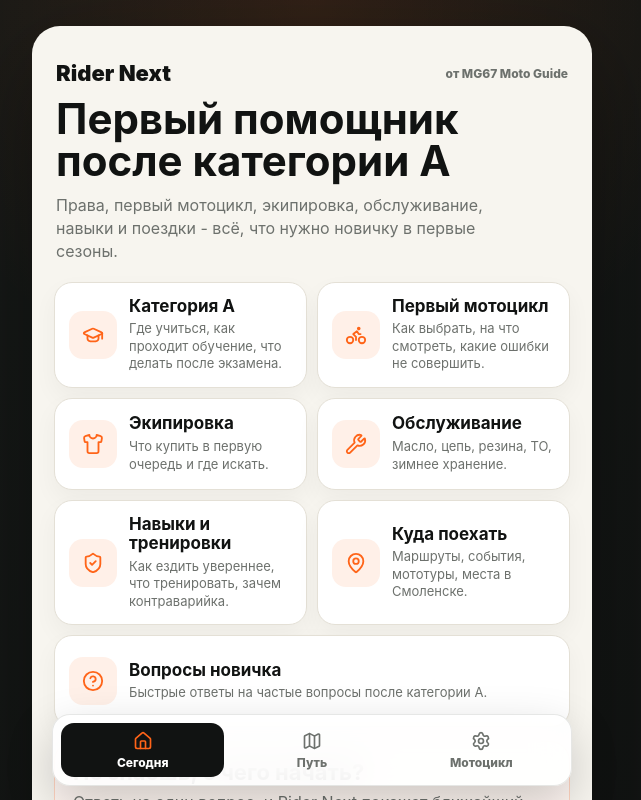
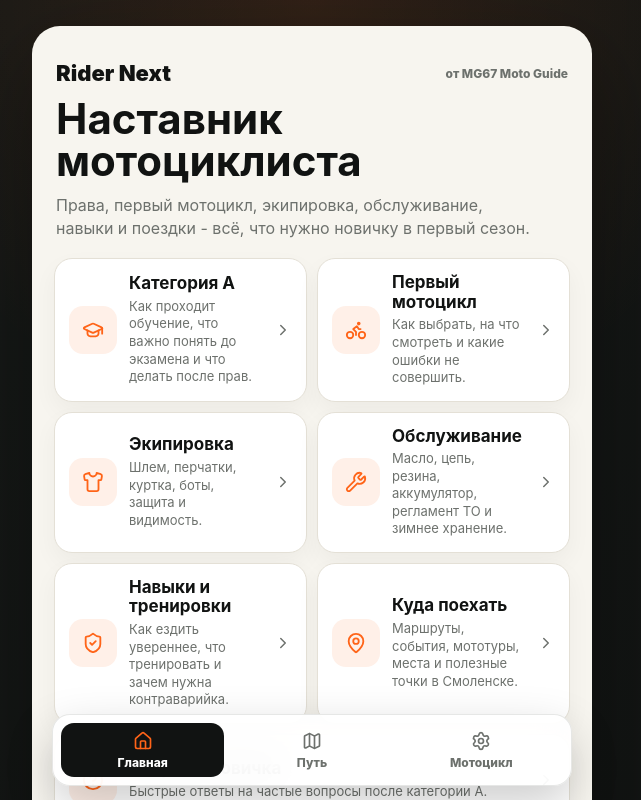
Before and after one commit to Skobius/rider-next, a React (Vite) app: page /home in a window 1280 px wide. Shown: the top 800 px of the page, without its empty margins (328-969 px from the left). Built offline with nearby package versions, Linux system fonts and the light colour scheme.

Commit message:
Use bot content for home sections

```diff
--- a/src/app/App.tsx
+++ b/src/app/App.tsx
@@ -16,6 +16,7 @@ export function App() {
       <Route path="/onboarding" element={<OnboardingPage />} />
       <Route element={<AppShell />}>
         <Route path="/home" element={<HomePage />} />
+        <Route path="/home/:sectionId" element={<HomePage />} />
         <Route path="/journey" element={<JourneyPage />} />
         <Route path="/journey/:stageId" element={<JourneyPage />} />
         <Route path="/motorcycle" element={<MotorcyclePage />} />
--- a/src/data/appStructure.ts
+++ b/src/data/appStructure.ts
@@ -1,14 +1,79 @@
 import {
   Battery,
   Bike,
+  CircleHelp,
   FileText,
   Gauge,
+  GraduationCap,
   MapPin,
   ShieldCheck,
   Shirt,
   Snowflake,
   Wrench,
 } from 'lucide-react';
+
+export const homeInfoSections = [
+  {
+    id: 'category-a',
+    title: 'Категория А',
+    description: 'Как проходит обучение, что важно понять до экзамена и что делать после прав.',
+    intro: 'Раздел про спокойный старт: обучение, теория, базовое управление и первые шаги после экзамена.',
+    topics: ['Как проходит обучение', 'Базовое управление мотоциклом', 'Теоретический курс', 'Что делать после экзамена'],
+    icon: GraduationCap,
+  },
+  {
+    id: 'first-bike',
+    title: 'Первый мотоцикл',
+    description: 'Как выбрать, на что смотреть и какие ошибки не совершить.',
+    intro: 'Первый мотоцикл должен помогать учиться, а не добавлять лишний стресс.',
+    topics: ['Как выбрать', 'Что проверить перед покупкой', 'Какая мощность нужна новичку', 'Типичные ошибки'],
+    icon: Bike,
+  },
+  {
+    id: 'gear',
+    title: 'Экипировка',
+    description: 'Шлем, перчатки, куртка, боты, защита и видимость.',
+    intro: 'Минимум защиты, который нужен для города, обучения и первых поездок.',
+    topics: ['Шлем', 'Перчатки', 'Куртка / черепаха', 'Наколенники / штаны', 'Боты', 'Видимость / отражайки'],
+    icon: Shirt,
+  },
+  {
+    id: 'service',
+    title: 'Обслуживание',
+    description: 'Масло, цепь, резина, аккумулятор, регламент ТО и зимнее хранение.',
+    intro: 'Простой бытовой раздел владельца мотоцикла: что проверять и когда не тянуть.',
+    topics: ['Замена масла', 'Резина', 'Цепь', 'Аккумулятор', 'Регламент ТО', 'Зимнее хранение'],
+    icon: Wrench,
+  },
+  {
+    id: 'skills',
+    title: 'Навыки и тренировки',
+    description: 'Как ездить увереннее, что тренировать и зачем нужна контраварийка.',
+    intro: 'Развитие райдера: базовые навыки, тренировки вне дорог, город и мышление.',
+    topics: ['Путь райдера', 'Навыки для роста', 'Тренировки вне дорог', 'Городская безопасность', 'Мышление райдера'],
+    icon: ShieldCheck,
+  },
+  {
+    id: 'places',
+    title: 'Куда поехать',
+    description: 'Маршруты, события, мототуры, места и полезные точки в Смоленске.',
+    intro: 'Полезные места для мотоциклиста в Смоленске и идеи для первых выездов.',
+    topics: ['Сервисы', 'Магазины', 'Заправки', 'Места для тренировок', 'Шиномонтаж', 'Места сборов', 'Мототуры'],
+    icon: MapPin,
+  },
+  {
+    id: 'faq',
+    title: 'Вопросы новичка',
+    description: 'Быстрые ответы на частые вопросы после категории А.',
+    intro: 'Короткие ответы на вопросы, которые обычно всплывают в первые месяцы.',
+    topics: ['Страх и уверенность', 'Город и поток', 'Навыки и прогресс', 'Бытовые вопросы', 'ДТП и страховые случаи'],
+    icon: CircleHelp,
+  },
+];
+
+export function findHomeInfoSection(sectionId: string | undefined) {
+  return homeInfoSections.find((section) => section.id === sectionId);
+}
 
 export const journeyStages = [
   {
--- a/src/pages/HomePage/HomePage.tsx
+++ b/src/pages/HomePage/HomePage.tsx
@@ -1,54 +1,44 @@
-import {
-  Bike,
-  CircleHelp,
-  GraduationCap,
-  MapPin,
-  Route,
-  ShieldCheck,
-  Shirt,
-  Wrench,
-} from 'lucide-react';
-import { Link } from 'react-router-dom';
-
-const homeSections = [
-  {
-    title: 'Категория А',
-    text: 'Где учиться, как проходит обучение, что делать после экзамена.',
-    icon: GraduationCap,
-  },
-  {
-    title: 'Первый мотоцикл',
-    text: 'Как выбрать, на что смотреть, какие ошибки не совершить.',
-    icon: Bike,
-  },
-  {
-    title: 'Экипировка',
-    text: 'Что купить в первую очередь и где искать.',
-    icon: Shirt,
-  },
-  {
-    title: 'Обслуживание',
-    text: 'Масло, цепь, резина, ТО, зимнее хранение.',
-    icon: Wrench,
-  },
-  {
-    title: 'Навыки и тренировки',
-    text: 'Как ездить увереннее, что тренировать, зачем контраварийка.',
-    icon: ShieldCheck,
-  },
-  {
-    title: 'Куда поехать',
-    text: 'Маршруты, события, мототуры, места в Смоленске.',
-    icon: MapPin,
-  },
-  {
-    title: 'Вопросы новичка',
-    text: 'Быстрые ответы на частые вопросы после категории А.',
-    icon: CircleHelp,
-  },
-];
+import { ArrowLeft, ChevronRight, Route } from 'lucide-react';
+import { Link, useParams } from 'react-router-dom';
+import { findHomeInfoSection, homeInfoSections } from '../../data/appStructure';
 
 export function HomePage() {
+  const { sectionId } = useParams();
+  const section = findHomeInfoSection(sectionId);
+
+  if (section) {
+    const Icon = section.icon;
+    return (
+      <section className="page detail-page">
+        <Link className="back-link" to="/home">
+          <ArrowLeft size={18} />
+          Главная
+        </Link>
+
+        <header className="detail-hero">
+          <span className="detail-hero__icon">
+            <Icon size={26} aria-hidden="true" />
+          </span>
+          <p className="eyebrow">Раздел</p>
+          <h1>{section.title}</h1>
+          <p>{section.intro}</p>
+        </header>
+
+        <section className="section-block">
+          <h2>Что будет внутри</h2>
+          <div className="subsection-list">
+            {section.topics.map((topic) => (
+              <article className="subsection-card" key={topic}>
+                <strong>{topic}</strong>
+                <span>Пока короткая заглушка. Позже добавим текст, чек-листы, видео и материалы MG67.</span>
+              </article>
+            ))}
+          </div>
+        </section>
+      </section>
+    );
+  }
+
   return (
     <section className="page home-hub">
       <header className="home-intro">
@@ -56,26 +46,27 @@ export function HomePage() {
           <span>Rider Next</span>
           <strong>от MG67 Moto Guide</strong>
         </div>
-        <h1>Первый помощник после категории А</h1>
+        <h1>Наставник мотоциклиста</h1>
         <p>
-          Права, первый мотоцикл, экипировка, обслуживание, навыки и поездки - всё,
-          что нужно новичку в первые сезоны.
+          Права, первый мотоцикл, экипировка, обслуживание, навыки и поездки -
+          всё, что нужно новичку в первый сезон.
         </p>
       </header>
 
       <div className="section-grid">
-        {homeSections.map((section) => {
+        {homeInfoSections.map((section) => {
           const Icon = section.icon;
           return (
-            <button className="section-card" key={section.title} type="button">
+            <Link className="section-card" key={section.id} to={`/home/${section.id}`}>
               <span className="section-card__icon">
                 <Icon size={22} aria-hidden="true" />
               </span>
               <span className="section-card__copy">
                 <strong>{section.title}</strong>
-                <small>{section.text}</small>
+                <small>{section.description}</small>
               </span>
-            </button>
+              <ChevronRight className="section-card__arrow" size={18} aria-hidden="true" />
+            </Link>
           );
         })}
       </div>
--- a/src/shared/layout/AppShell.tsx
+++ b/src/shared/layout/AppShell.tsx
@@ -2,7 +2,7 @@ import { Home, Map, Settings } from 'lucide-react';
 import { NavLink, Outlet } from 'react-router-dom';
 
 const navItems = [
-  { to: '/home', label: 'Сегодня', icon: Home },
+  { to: '/home', label: 'Главная', icon: Home },
   { to: '/journey', label: 'Путь', icon: Map },
   { to: '/motorcycle', label: 'Мотоцикл', icon: Settings },
 ];
--- a/src/styles/globals.css
+++ b/src/styles/globals.css
@@ -317,7 +317,7 @@ button {
 .section-card {
   width: 100%;
   display: grid;
-  grid-template-columns: 48px 1fr;
+  grid-template-columns: 48px 1fr 18px;
   gap: 12px;
   align-items: center;
   min-height: 92px;
@@ -329,6 +329,10 @@ button {
   text-align: left;
   box-shadow: 0 10px 24px rgba(17, 19, 18, 0.045);
   transition: border-color 160ms ease, transform 160ms ease, box-shadow 160ms ease;
+}
+
+.section-card__arrow {
+  color: var(--muted);
 }
 
 .section-card:hover {
--- a/vite.config.ts
+++ b/vite.config.ts
@@ -3,6 +3,11 @@ import react from '@vitejs/plugin-react';
 import { VitePWA } from 'vite-plugin-pwa';
 
 export default defineConfig({
+  server: {
+    watch: {
+      ignored: ['**/.bot-source-*/**']
+    }
+  },
   plugins: [
     react(),
     VitePWA({
```
Also changed, not shown: 1 other file (tests, documents, lock files or other folders).
